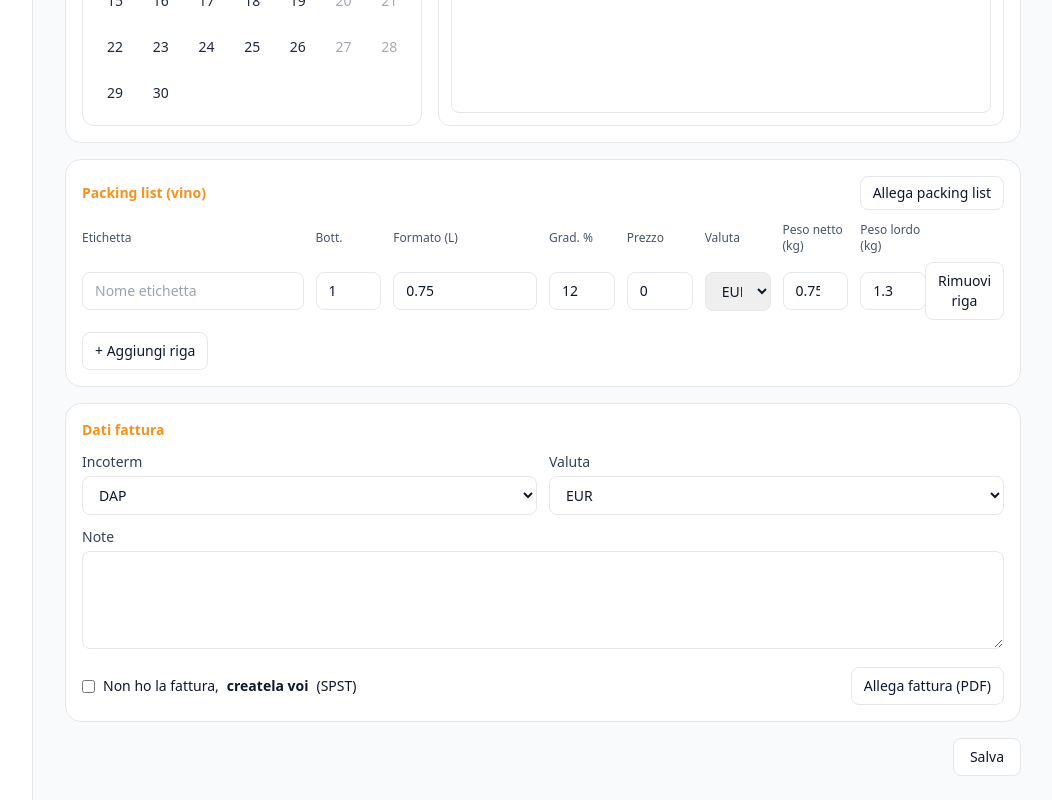
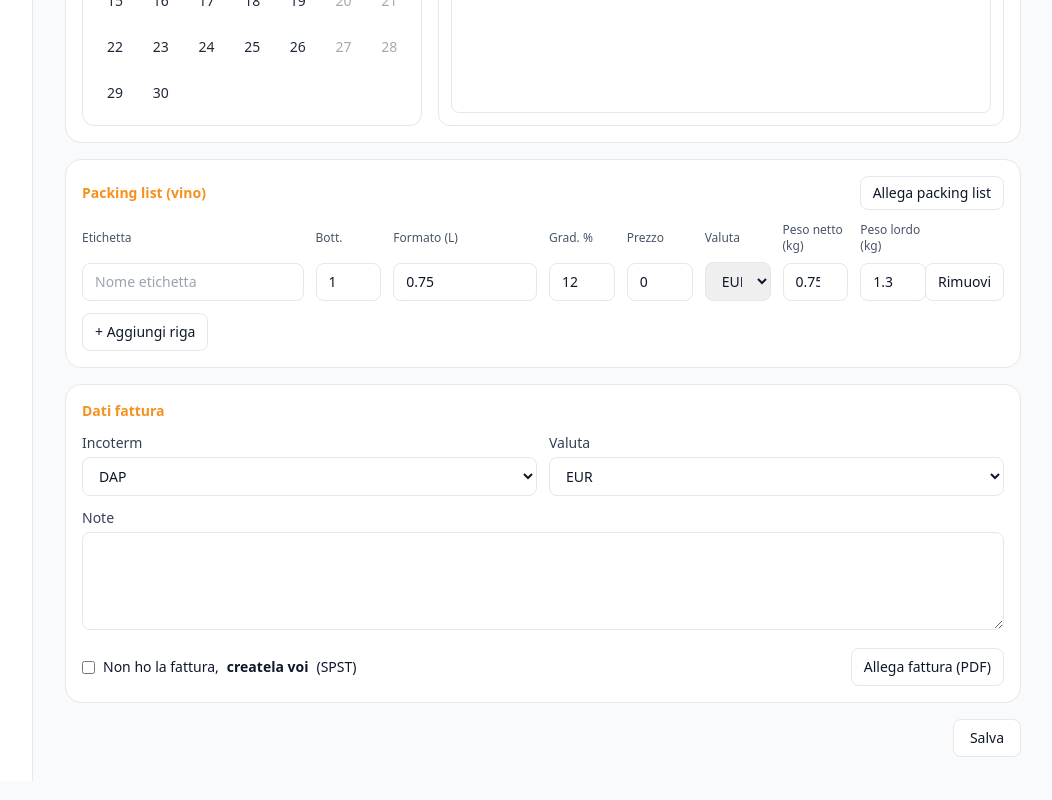
Before and after one commit to SPST-WINE/spst-dashboard, a Next.js app: page /dashboard/nuova/vino in a window 1280 px wide. Shown: the part 1320-2120 px from the top of the page, without its empty margins (227-1279 px from the left). Built offline with nearby package versions, Linux system fonts and the light colour scheme.

Commit message:
Update PackingListVino.tsx

```diff
--- a/components/nuova/PackingListVino.tsx
+++ b/components/nuova/PackingListVino.tsx
@@ -181,7 +181,7 @@ export default function PackingListVino({
                 onClick={() => removeRow(i)}
                 className="rounded-lg border px-3 py-2 text-sm hover:bg-slate-50"
               >
-                Rimuovi riga
+                Rimuovi
               </button>
             </div>
           </div>
```
